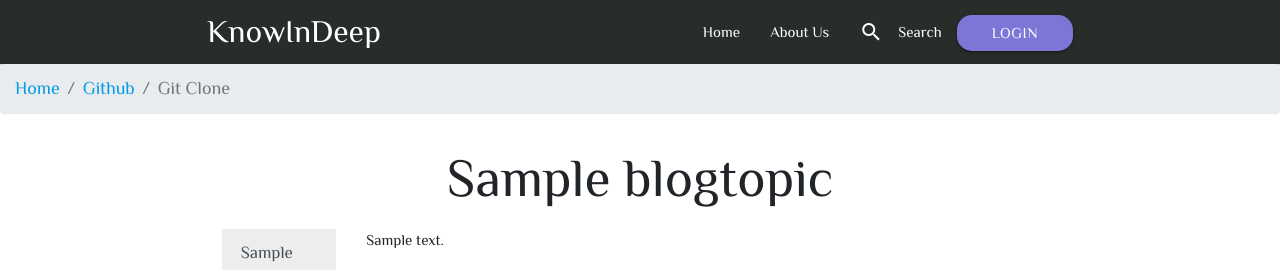
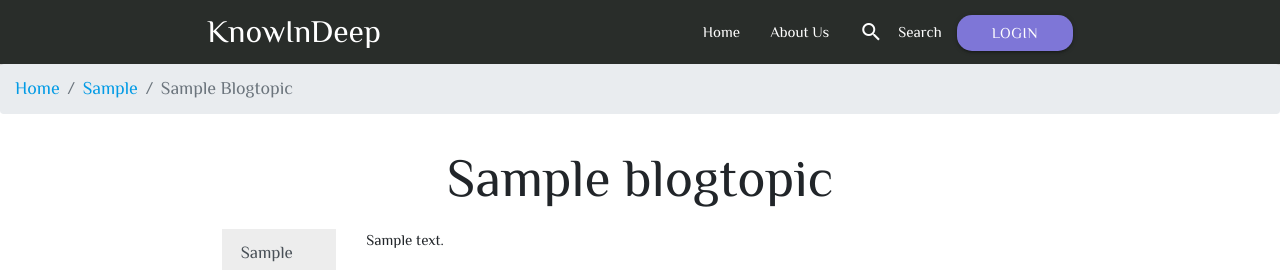
Before and after one commit to knowindeep-int/knowindeep_website, a Django app: template templates/blogs/blog_post.html in a window 1280 px wide. Shown: the top 270 px of the page. Run offline with Django 3.2, Linux system fonts and the light colour scheme; tables that the repository leaves empty hold one stand-in row (values such as "Sample post"); the template is opened without the code that fills it: values that come from a table or form of the project are taken from there, most other values are stand-ins (such as "Sample title", 1, 10 or a date in 2020); data that the repository does not hold is empty; some libraries are stand-ins or nearby versions.

Commit message:
enhanced

```diff
--- a/blogs/views.py
+++ b/blogs/views.py
@@ -25,10 +25,11 @@ def subtopics(request,slug):
 def blog_post(request,slug, blog):
     blog_content = BlogTopics.objects.get(slug=blog)
     all_blogs = BlogTopics.objects.filter(link_to__slug=slug)
-    print(all_blogs)
+    main_blog = Blog.objects.get(slug=slug).topic
     context = {
+        "main_blog":main_blog,
         "blog_content" : blog_content,
         "slug":slug,
-        "all_blogs":all_blogs
+        "all_blogs":all_blogs,
     }
     return render(request,"blogs/blog_post.html", context)
--- a/templates/blogs/blog_post.html
+++ b/templates/blogs/blog_post.html
@@ -7,8 +7,8 @@
 <div class="center">
         <ol class="breadcrumb">
             <li class="breadcrumb-item"><a href="#">Home</a></li>
-            <li class="breadcrumb-item"><a href="#">Github</a></li>
-            <li class="breadcrumb-item active">Git Clone</li>
+            <li class="breadcrumb-item"><a href="{% url 'blogs:sub_topic' slug=slug %}">{{ main_blog }}</a></li>
+            <li class="breadcrumb-item active">{{ blog_content.heading | title }}</li>
         </ol>
 </div>
 <h2 class="center">{{ blog_content.heading }}</h2>
--- a/templates/blogs/subtopic.html
+++ b/templates/blogs/subtopic.html
@@ -6,7 +6,7 @@
 <div class="center">
     <ol class="breadcrumb">
         <li class="breadcrumb-item"><a href="#">Home</a></li>
-        <li class="breadcrumb-item active">Github</li>
+        <li class="breadcrumb-item"><a href="{% url 'blogs:sub_topic' slug=blog_heading  %}">{{ main_blog.topic | title }}</a></li>
     </ol>
 </div>
 <div class="container">
```
